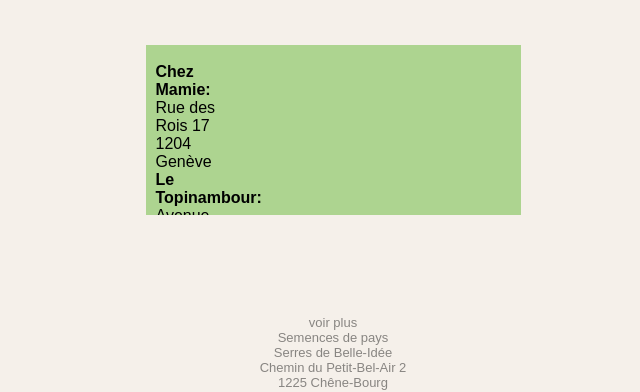
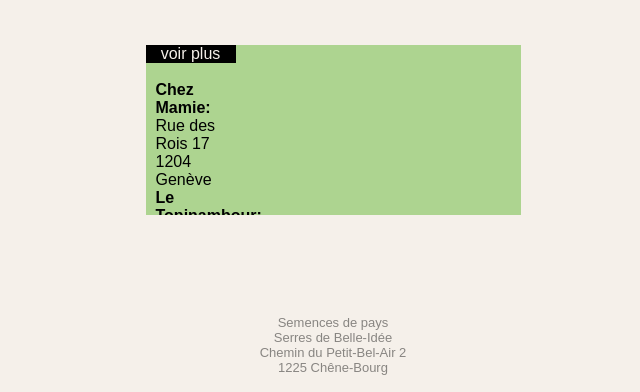
Before and after one commit to EnoDucotterd/semences_de_pays, a plain HTML site: page index.html in a window 1280 px wide. Shown: the part 1683-2075 px from the top of the page, without its empty margins (307-947 px from the left). Drawn offline with Linux system fonts and the light colour scheme; a web font is replaced by a local one.

Commit message:
boutton stylisé

```diff
--- a/css/style.css
+++ b/css/style.css
@@ -141,6 +141,10 @@ main article {
   overflow: hidden;
 }
 
+.more-contact {
+  background-color: black;
+}
+
 .retails {
   width: 80px;
   margin-left: 10px;
--- a/index.html
+++ b/index.html
@@ -55,6 +55,7 @@
       <nav>
         <h1 id="sold">Points de ventes</h1>
         <article class="location">
+          <div class="button more-contact">voir plus</div>
           <div class="retails">
             <br>
             <strong>Chez Mamie:</strong>
@@ -81,7 +82,6 @@
         </article>
       </nav>
       <footer>
-        <div class="more-contact">voir plus</div>
         <div id="contact">
           Semences de pays
           <br> Serres de Belle-Idée
```
